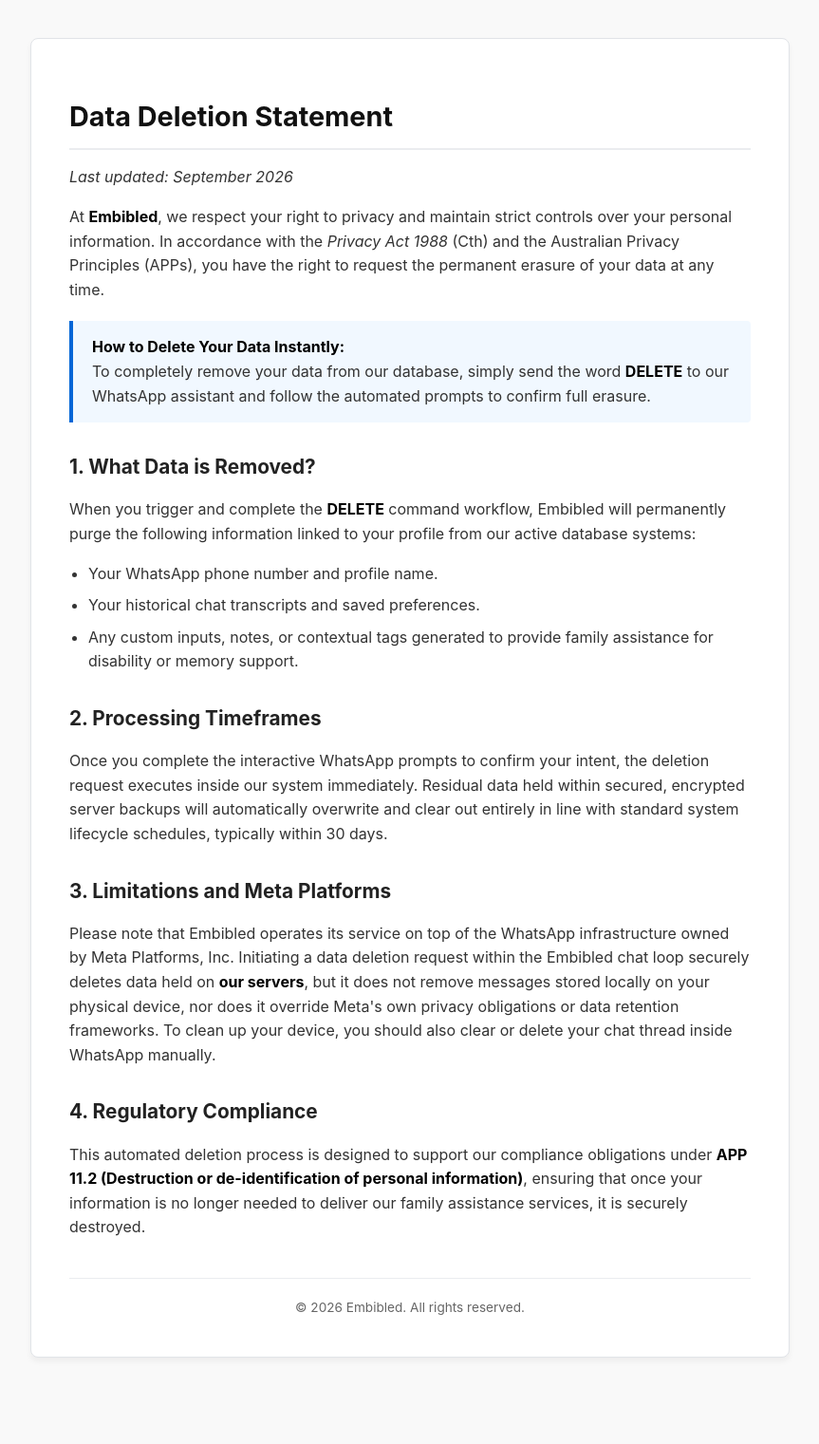
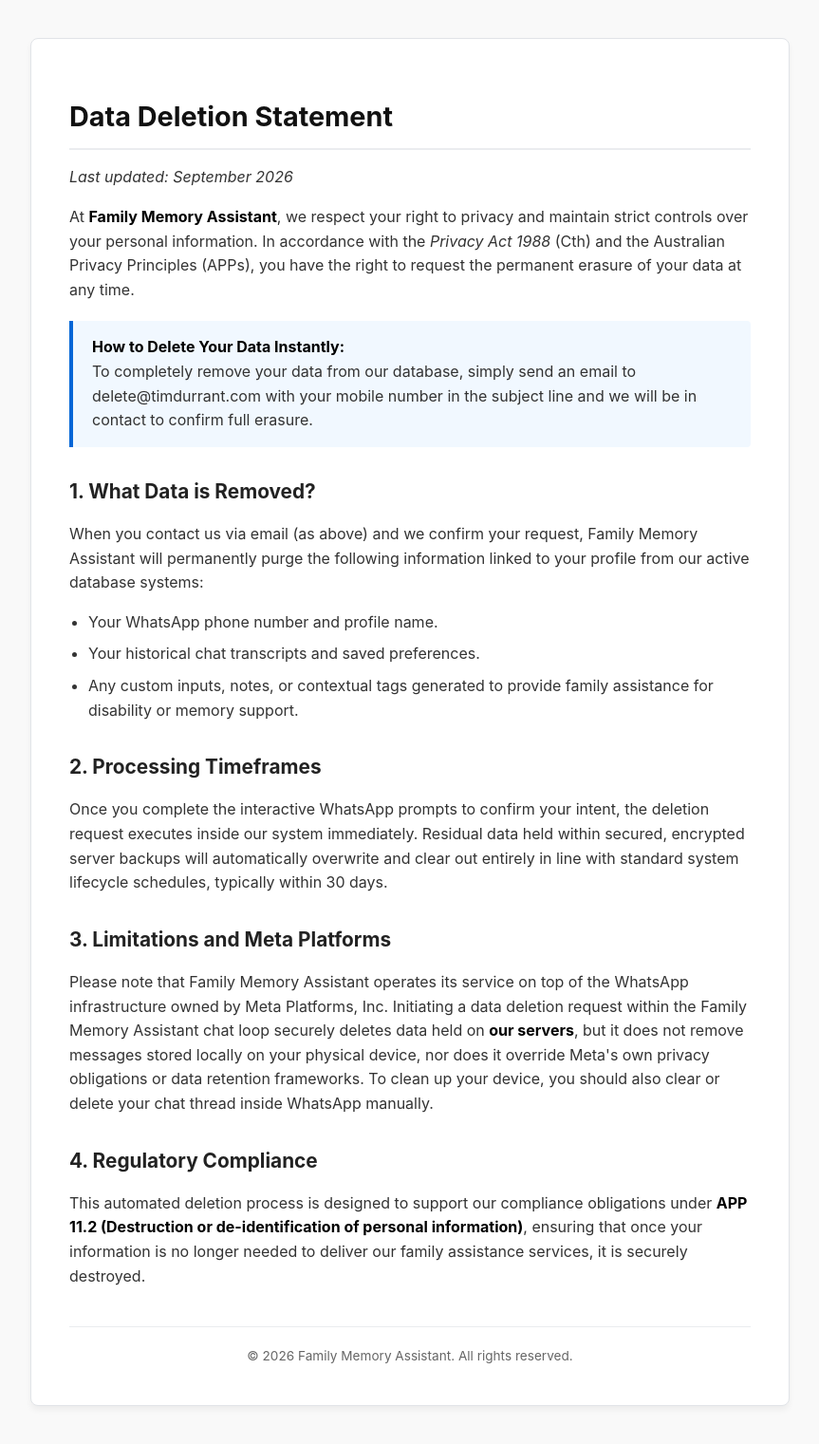
Before and after one commit to tim-durrant/timdurrant.com, a Jekyll site: the page userdata/index.html, which Jekyll copies as it is, in a window 1280 px wide. Shown: the whole page at 95% size, without its empty margins (208-1071 px from the left). Built offline with Jekyll 4.4.1, drawn with Linux system fonts in a browser that asks for light colours; before the commit the page ends 1470 px from its top, so only the background shows below that.

Commit message:
Update branding from Embibled to Family Memory Assistant

```diff
--- a/userdata/index.html
+++ b/userdata/index.html
@@ -3,7 +3,7 @@
 <head>
     <meta charset="UTF-8">
     <meta name="viewport" content="width=device-width, initial-scale=1.0">
-    <title>Data Deletion Policy - Embibled WhatsApp Chatbot</title>
+    <title>Data Deletion Policy - Family Memory Assistant WhatsApp Chatbot</title>
     <style>
         body {
             font-family: -apple-system, BlinkMacSystemFont, "Segoe UI", Roboto, Helvetica, Arial, sans-serif;
@@ -69,15 +69,15 @@
     <h1>Data Deletion Statement</h1>
     <p><em>Last updated: September 2026</em></p>
 
-    <p>At <strong>Embibled</strong>, we respect your right to privacy and maintain strict controls over your personal information. In accordance with the <em>Privacy Act 1988</em> (Cth) and the Australian Privacy Principles (APPs), you have the right to request the permanent erasure of your data at any time.</p>
+    <p>At <strong>Family Memory Assistant</strong>, we respect your right to privacy and maintain strict controls over your personal information. In accordance with the <em>Privacy Act 1988</em> (Cth) and the Australian Privacy Principles (APPs), you have the right to request the permanent erasure of your data at any time.</p>
 
     <div class="highlight-box">
         <strong>How to Delete Your Data Instantly:</strong><br>
-        To completely remove your data from our database, simply send the word <strong>DELETE</strong> to our WhatsApp assistant and follow the automated prompts to confirm full erasure.
+        To completely remove your data from our database, simply send an email to delete@timdurrant.com with your mobile number in the subject line and we will be in contact to confirm full erasure.
     </div>
 
     <h2>1. What Data is Removed?</h2>
-    <p>When you trigger and complete the <strong>DELETE</strong> command workflow, Embibled will permanently purge the following information linked to your profile from our active database systems:</p>
+    <p>When you contact us via email (as above) and we confirm your request, Family Memory Assistant will permanently purge the following information linked to your profile from our active database systems:</p>
     <ul>
         <li>Your WhatsApp phone number and profile name.</li>
         <li>Your historical chat transcripts and saved preferences.</li>
@@ -88,13 +88,13 @@
     <p>Once you complete the interactive WhatsApp prompts to confirm your intent, the deletion request executes inside our system immediately. Residual data held within secured, encrypted server backups will automatically overwrite and clear out entirely in line with standard system lifecycle schedules, typically within 30 days.</p>
 
     <h2>3. Limitations and Meta Platforms</h2>
-    <p>Please note that Embibled operates its service on top of the WhatsApp infrastructure owned by Meta Platforms, Inc. Initiating a data deletion request within the Embibled chat loop securely deletes data held on <strong>our servers</strong>, but it does not remove messages stored locally on your physical device, nor does it override Meta's own privacy obligations or data retention frameworks. To clean up your device, you should also clear or delete your chat thread inside WhatsApp manually.</p>
+    <p>Please note that Family Memory Assistant operates its service on top of the WhatsApp infrastructure owned by Meta Platforms, Inc. Initiating a data deletion request within the Family Memory Assistant chat loop securely deletes data held on <strong>our servers</strong>, but it does not remove messages stored locally on your physical device, nor does it override Meta's own privacy obligations or data retention frameworks. To clean up your device, you should also clear or delete your chat thread inside WhatsApp manually.</p>
 
     <h2>4. Regulatory Compliance</h2>
     <p>This automated deletion process is designed to support our compliance obligations under <strong>APP 11.2 (Destruction or de-identification of personal information)</strong>, ensuring that once your information is no longer needed to deliver our family assistance services, it is securely destroyed.</p>
 
     <div class="footer">
-        &copy; 2026 Embibled. All rights reserved.
+        &copy; 2026 Family Memory Assistant. All rights reserved.
     </div>
 </div>
 
```
